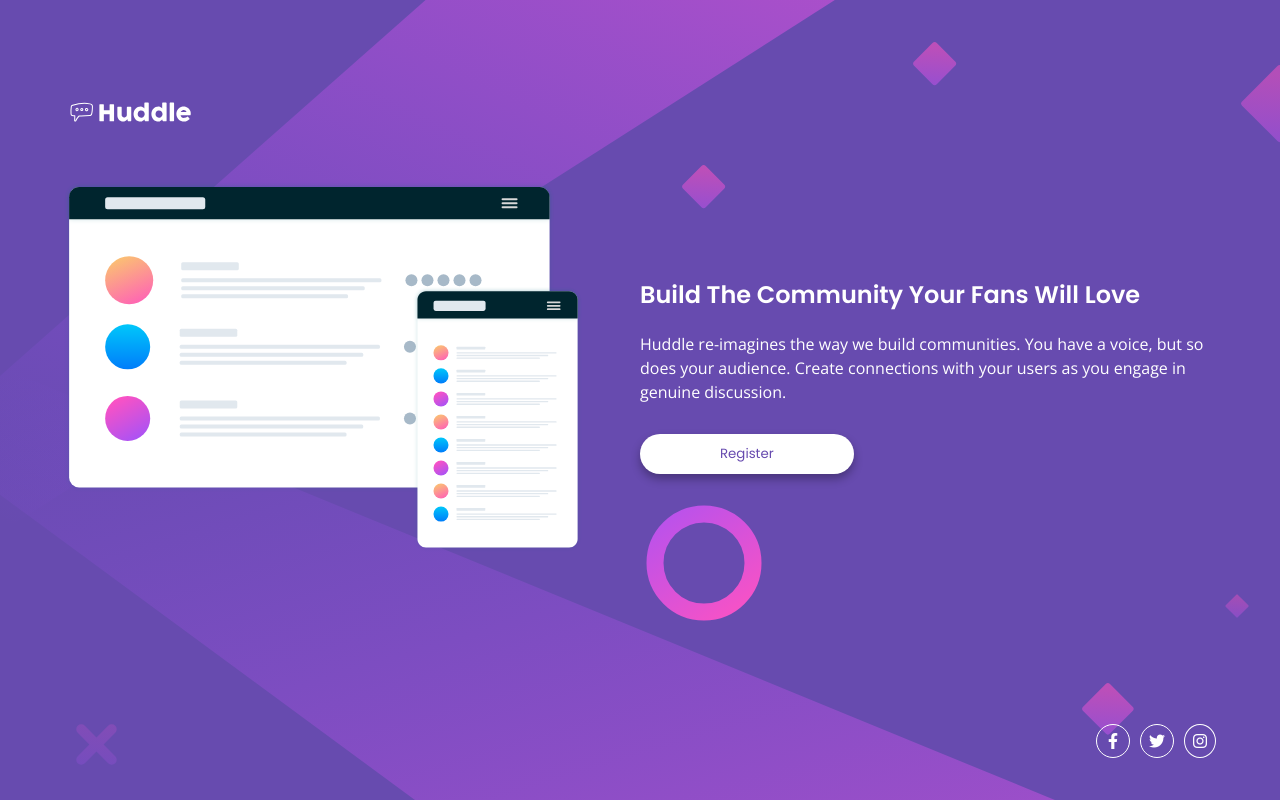
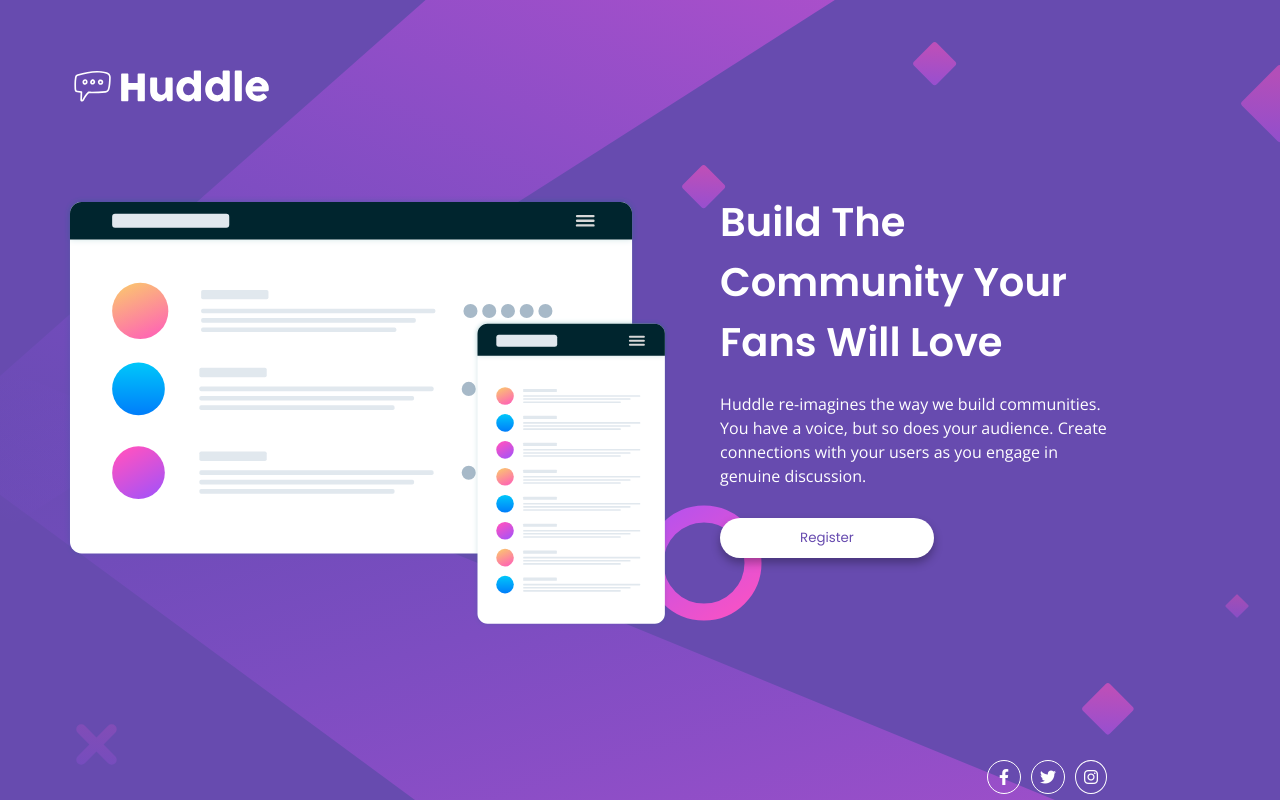
Before and after one commit to Mezizto/huddle-landing-page, a plain HTML site: page index.html in a window 1280 px wide. Drawn offline with nearby package versions, Linux system fonts and the light colour scheme.

Commit message:
Add files via upload

```diff
--- a/style.css
+++ b/style.css
@@ -122,28 +122,38 @@
 
    body {
       background-image: url(./images/bg-desktop.svg);
-      height: 100vh;
+      height: 800px;
+      width: 100%;
    }
 
    .container {
       width: 90%;
-      height: 90%;
+      height: 100%;
       flex-direction: row;
-      gap: 0;
    }
 
+   .logo-img {
+    width: 70%;
+   }
+
+   .logo {
+    margin-bottom: 80px;
+   }
+
+
+
    header {
-    width: 50%;
+    width: 55%;
     height: 90%;
    }
 
    main {
-    width: 50%;
+    width: 45%;
     height: 90%;
    }
 
    .image {
-      width: 90%;
+      width: 100%;
    }
 
    .img {
@@ -151,7 +161,7 @@
    }
 
    .content {
-    width: 100%;
+    width: 78%;
     height: 100%;
     align-items: flex-start;
     justify-content: center;
@@ -159,6 +169,7 @@
 
    h1 {
     text-align: left;
+    font-size: 2.5rem;
    }
 
    p {
@@ -168,9 +179,7 @@
    .icons {
     align-items: flex-end;
     justify-content: flex-end;
-    width: 100%;
+    width: 78%;
  }
 
-
-
  }
```
